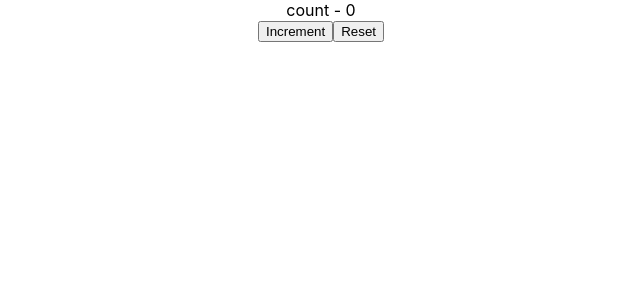
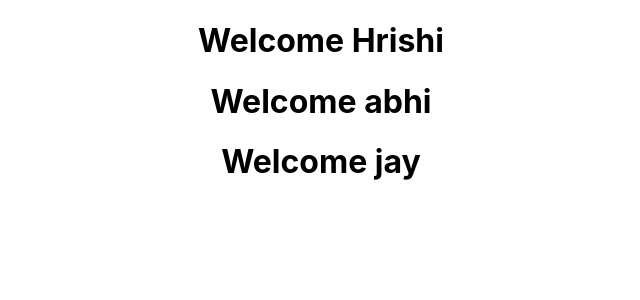
Before and after one commit to hrishi123-cpu/react-practice, a React (Create React App) app: page / in a window 1280 px wide. Shown: the top 300 px of the page, without its empty margins (319-959 px from the left). Built offline with nearby package versions, Linux system fonts and the light colour scheme.

Commit message:
Destructuring  props and state

```diff
--- a/src/App.js
+++ b/src/App.js
@@ -12,7 +12,7 @@ class App extends Component{
     <div className="App">
          {/* <Message>
         </Message> */}
-        <Count></Count>
+        {/* <Count></Count> */}
       {/* <h1>Hello this is my first app </h1> */}
 
       {/* <Greet name="Hrishi" heroname="ironman">
@@ -20,13 +20,13 @@ class App extends Component{
       </Greet>
       <Greet name=" abhi" heroname="superman">
         <button>hii</button>
-      </Greet>
-      <Greet name="jay" heroname="thor"></Greet>
+      </Greet> */}
+      {/* <Greet name="jay" heroname="thor"></Greet> */}
 
 
       <Welcome name="Hrishi"></Welcome>
       <Welcome name=" abhi"></Welcome>
-      <Welcome name="jay"></Welcome> */}
+      <Welcome name="jay"></Welcome>
       {/* <Hello></Hello> */}
 
 
--- a/src/components/Greet.js
+++ b/src/components/Greet.js
@@ -5,17 +5,41 @@ import React from 'react'
 // function Greet(){
 //     return <h1> Hello </h1>
 // }
-
+//---------------------------------------------------------------------------------------------------------------------------
 // Arrow function
 
+// const Greet = (props) =>{
+//     return(
+//         <div>
+//              <h1>Hello {props.name} favo hero is {props.heroname}</h1>
+//         {props.children}
+//         </div>
+
+//     )
+// }
+//------------------------------------------------------------------------------------------------------------------------
+//Desrtucturing props   method 1
+// const Greet = ({name,heroname}) =>{
+//     return(
+//         <div>
+//              <h1>Hello {name} favo hero is {heroname}</h1>
+
+//         </div>
+
+//     )
+// }
+
+//Desrtucturing props   method 2
 const Greet = (props) =>{
+    const {name,heroname}=props
     return(
         <div>
-             <h1>Hello {props.name} favo hero is {props.heroname}</h1>
-        {props.children}
+             <h1>Hello {name} favo hero is {heroname}</h1>
+
         </div>
 
     )
 }
 
+
 export default Greet;
--- a/src/components/Welcome.js
+++ b/src/components/Welcome.js
@@ -1,9 +1,20 @@
 import React,{Component} from 'react'
 //Class Component
 
+// class Welcome extends Component{
+//     render(){
+//         return <h1 >Welcome {this.props.name}</h1>
+//     }
+// }
+
+//-----------------------------------------------------------------------------------
+//Desrtuctureing props
 class Welcome extends Component{
     render(){
-        return <h1 >Welcome {this.props.name}</h1>
+        const {name}=this.props
+        return (
+        <h1 >Welcome {name}</h1>
+        )
     }
 }
 export default Welcome;
```
